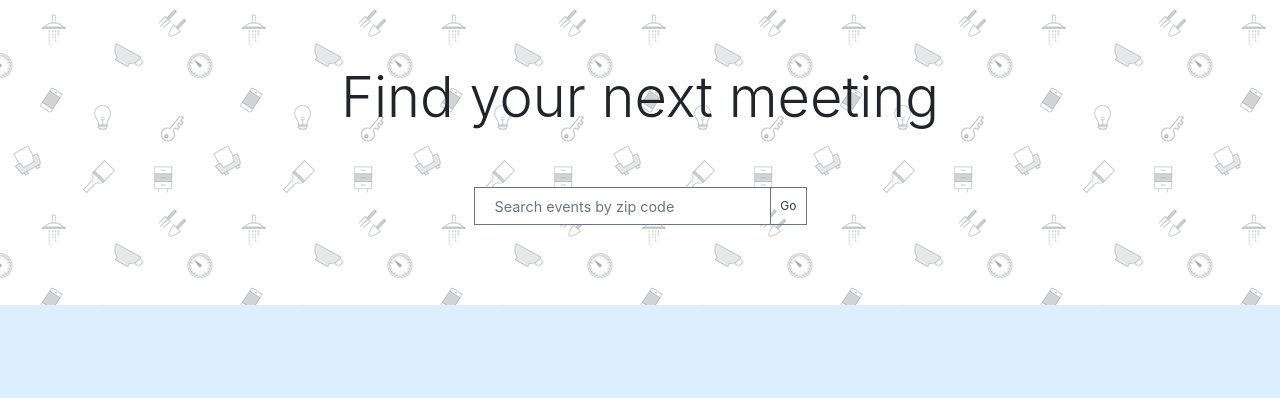
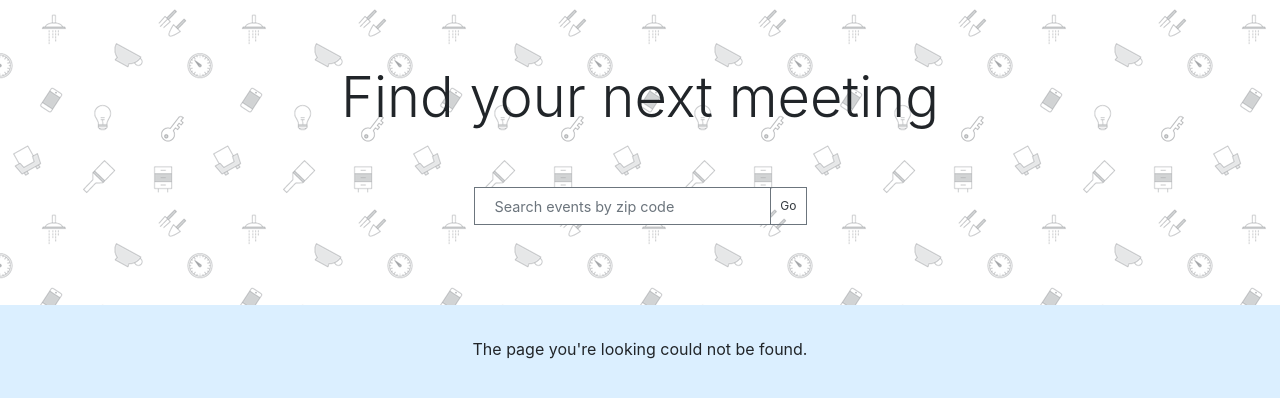
Before and after one commit to zoe-gonzales/meet-up-do-stuff, a React (Create React App) app in the folder client/: page /profile in a window 1280 px wide. Shown: the top 398 px of the page. Built offline with nearby package versions, Linux system fonts and the light colour scheme.

Commit message:
adding page not found for unmatched urls

```diff
--- a/client/src/App.js
+++ b/client/src/App.js
@@ -12,6 +12,7 @@ import CreateProfile from './components/ProfileForm';
 import InterestAdder from './pages/AddInterests';
 import Event from './pages/Event';
 import Heading from './components/Heading';
+import NotFound from './pages/NotFound';
 
 const App = () => {
   return (
@@ -23,7 +24,8 @@ const App = () => {
         <Route exact path="/signup" component={SignUp} />
         <Route exact path="/createprofile/:id" component={CreateProfile} />
         <Route exact path="/createinterests/:id" component={InterestAdder} />
-        <Route exact path="/events/:id" component={Event} />} />
+        <Route exact path="/events/:id" component={Event} />
+        <Route component={NotFound} />
       </Switch>
     </Router>
   )
--- /dev/null
+++ b/client/src/pages/NotFound.js
@@ -0,0 +1,7 @@
+import React from 'react';
+
+const NotFound = () => {
+    return <p className="text-center">The page you're looking could not be found.</p>;
+}
+
+export default NotFound;
```
